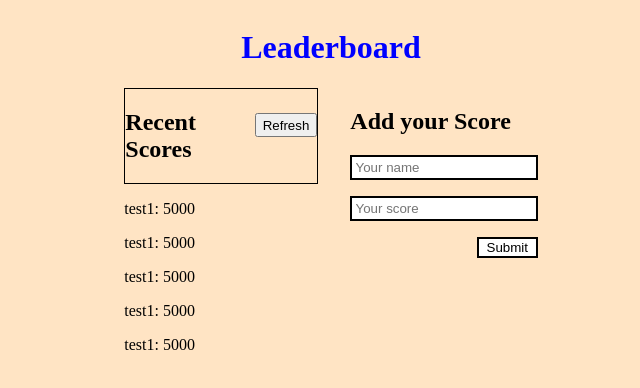
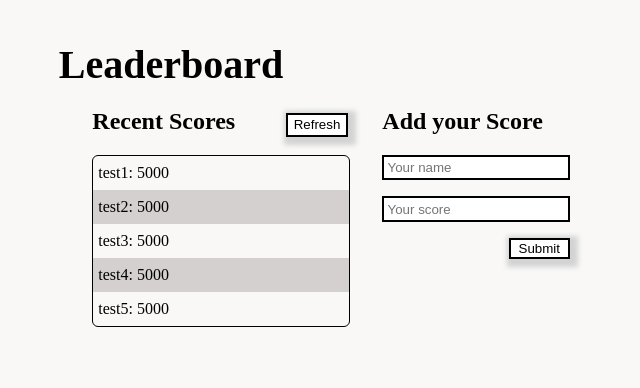
Before and after one commit to Flunavgt/leaderboard, a website built with webpack: page src/index.html in a window 1280 px wide. Shown: the whole page, without its empty margins (309-949 px from the left). Built offline with nearby package versions, Linux system fonts and the light colour scheme.

Commit message:
set up css, and array for wireframe

```diff
--- a/package.json
+++ b/package.json
@@ -26,7 +26,7 @@
     "eslint": "^7.32.0",
     "eslint-config-airbnb-base": "^14.2.1",
     "eslint-plugin-import": "^2.26.0",
-    "hint": "^2.0.0",
+    "hint": "^7.1.1",
     "html-webpack-plugin": "^5.5.0",
     "style-loader": "^3.3.1",
     "stylelint": "^13.13.1",
--- a/src/index.html
+++ b/src/index.html
@@ -1,15 +1,21 @@
 <!DOCTYPE html>
 <html lang="en">
   <head>
-    <meta charset="UTF-8">
-    <meta name="viewport" content="width=device-width, initial-scale=1.0">
+    <meta charset="UTF-8" />
+    <meta name="viewport" content="width=device-width, initial-scale=1.0" />
     <!-- Link to FontAwesome page -->
-    <script src="https://kit.fontawesome.com/4e5bc16f7d.js" crossorigin="anonymous"></script>
-    <script src="https://kit.fontawesome.com/30e8639a7b.js" crossorigin="anonymous"></script>
+    <script
+      src="https://kit.fontawesome.com/4e5bc16f7d.js"
+      crossorigin="anonymous"
+    ></script>
+    <script
+      src="https://kit.fontawesome.com/30e8639a7b.js"
+      crossorigin="anonymous"
+    ></script>
     <title>leaderboard</title>
   </head>
   <body>
-
+    <section class="main">
       <h1>Leaderboard</h1>
       <div class="masterContainer">
         <div class="scoreInformation">
@@ -22,22 +28,12 @@
         <div class="information">
           <h2 class="titles">Add your Score</h2>
           <form action="#" class="form">
-            <input type="text" id="name" placeholder="Your name">
-            <input type="number" id="score" placeholder="Your score">
+            <input type="text" id="name" placeholder="Your name" />
+            <input type="number" id="score" placeholder="Your score" />
             <button type="submit">Submit</button>
           </form>
         </div>
-
-
-
-
       </div>
-
-
-
-
-
-
-
+    </section>
   </body>
 </html>
--- a/src/index.js
+++ b/src/index.js
@@ -3,31 +3,31 @@ import './style.css';
 
 const wireframe = [
   {
-    id:0,
+    id: 0,
     name: 'test1',
     score: '5000',
   },
   {
-    id:1,
-    name: 'test1',
+    id: 1,
+    name: 'test2',
     score: '5000',
   },
   {
-    id:2,
-    name: 'test1',
+    id: 2,
+    name: 'test3',
     score: '5000',
   },
   {
-    id:3,
-    name: 'test1',
+    id: 3,
+    name: 'test4',
     score: '5000',
   },
   {
-    id:4,
-    name: 'test1',
+    id: 4,
+    name: 'test5',
     score: '5000',
   },
 ];
 
-document.getElementById('scoreTable').innerHTML = wireframe.map((items) => `<div class="test1">
-<p class="eachScore">${items.name}: ${items.score}<p>`).join('');
+document.getElementById('scoreTable').innerHTML = wireframe.map((items) => `
+<p class="eachScore">${items.name}: ${items.score}</p>`).join(' ');
--- a/src/style.css
+++ b/src/style.css
@@ -1,34 +1,53 @@
 body {
-  background-color: bisque;
+  background-color: rgb(249, 248, 247);
+}
+
+.main {
   display: flex;
   flex-direction: column;
   align-items: center;
+  justify-content: center;
 }
 
 h1 {
-  color:blue;
-  display: inline-block;
+  display: flex;
+  margin-right: 20rem;
+  font-size: 2.5rem;
+  margin-bottom: 0;
 }
 
 .masterContainer {
   display: flex;
-
 }
 
 .scores {
   display: flex;
-  border: 1px solid black;
-  width: 15vw;
+  width: 20vw;
   align-items: baseline;
+  margin: 0;
   justify-content: space-between;
 }
 
-.scoreTable {
-  width: 15vw;
+#scoreTable > :nth-child(even) {
+  background-color: rgb(213, 208, 208);
+}
+
+#scoreTable {
+  width: 20vw;
+  border: 1px solid black;
+  border-radius: 6px;
+}
+
+p {
+  margin: 0;
+  padding: 0.5rem 5px;
 }
 
 #refreshBtn {
   height: 1.5rem;
+  border: 2px solid black;
+  background-color: white;
+  box-shadow: 3px 3px 5px 5px lightgray;
 }
 
 .information {
@@ -43,13 +62,13 @@ h1 {
 }
 
 input {
-  padding: .2rem;
+  padding: 0.2rem;
   border: 2px solid black;
 }
 
 .form button {
   width: 3.8rem;
   background-color: white;
-
+  box-shadow: 3px 3px 5px 5px lightgray;
   border: 2px solid black;
 }
```
Also changed, not shown: src/leaderboard.js (+6 -4 lines), 1 other file. Lines whose indentation alone changed are shown as unchanged.
